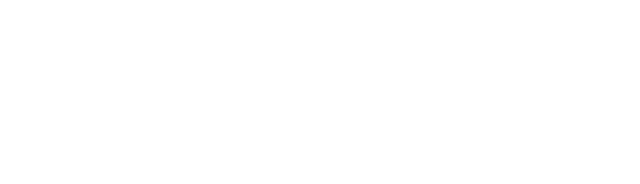
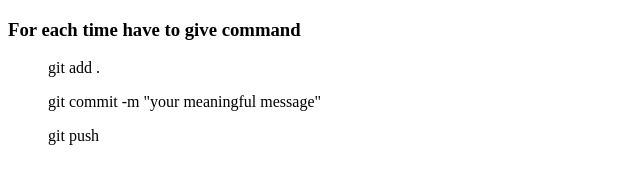
Before and after one commit to alaminhassanshanto-sudo/my-second-github, a plain HTML site: page index.html in a window 1280 px wide. Shown: the whole page, without its empty margins (0-640 px from the left). Drawn offline with Linux system fonts and the light colour scheme.

Commit message:
For each time have to give command

```diff
--- a/index.html
+++ b/index.html
@@ -6,6 +6,14 @@
     <title>Exploring Github</title>
 </head>
 <body>
+    <div>
+        <h3>For each time have to give command</h3>
+        <ol>
+            <p>git add .</p>
+            <p>git commit -m "your meaningful message"</p>
+            <p>git push</p>
+        </ol>
+    </div>
 
 </body>
 </html>
```
